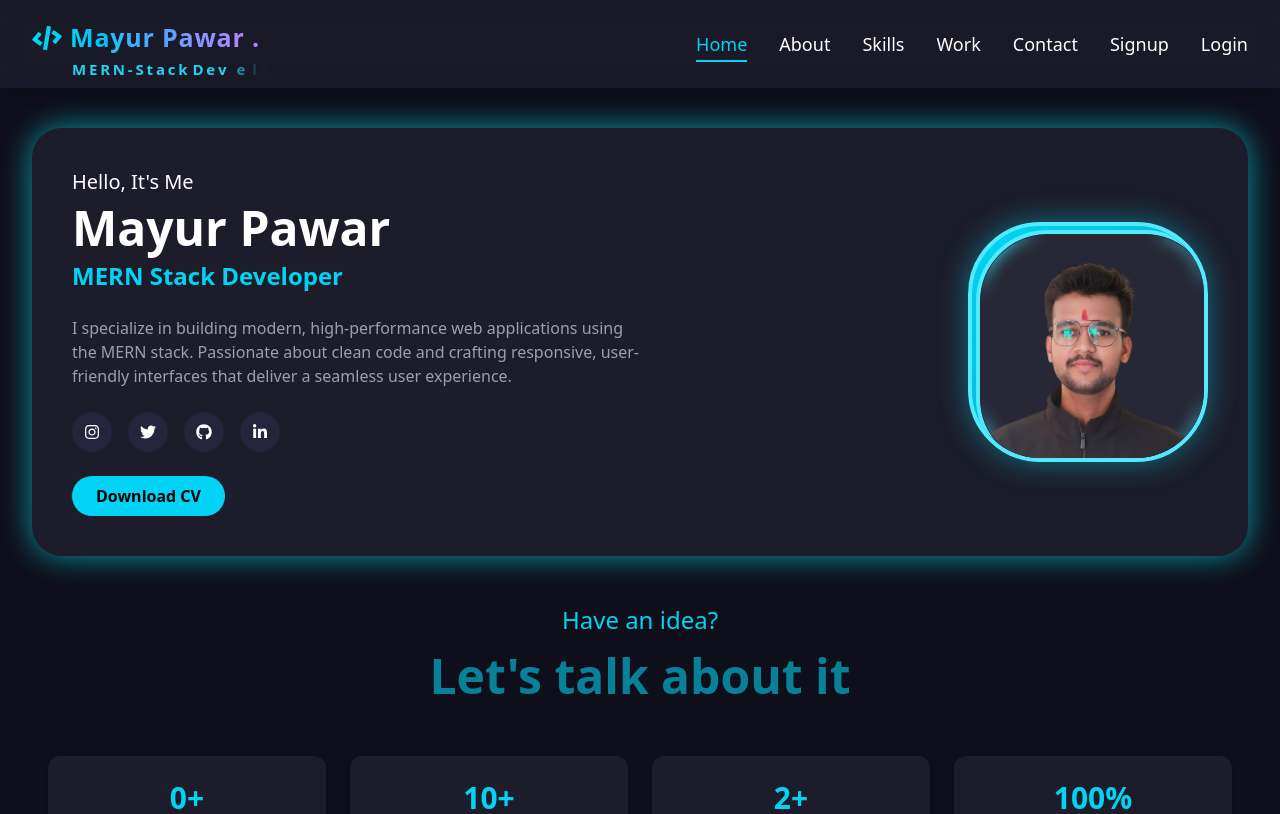
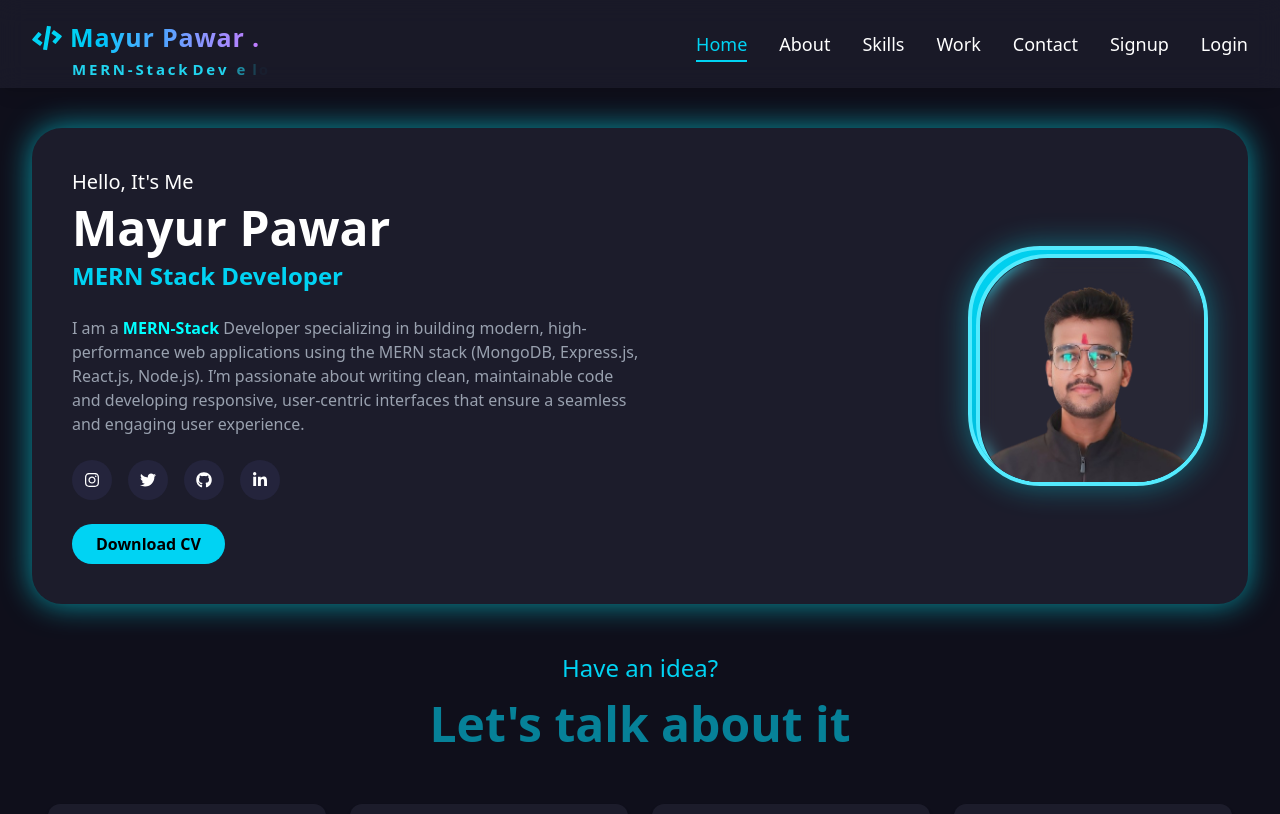
Before and after one commit to mayurpawar1907/Mayur-s-Portfolio, a React (Vite) app: page / in a window 1280 px wide. Shown: the top 814 px of the page. Built offline with nearby package versions, Linux system fonts and the light colour scheme.

Commit message:
changes in first page

```diff
--- a/src/Components/Firstpage.jsx
+++ b/src/Components/Firstpage.jsx
@@ -13,6 +13,7 @@ const stats = [
   { count: 2, suffix: "+", label: "Clients Worldwide" },
   { count: 100, suffix: "%", label: "Client Satisfaction" },
 ];
+
 
 function Firstpage() {
   const [colorIndex, setColorIndex] = useState(0);
@@ -47,10 +48,7 @@ function Firstpage() {
             MERN Stack Developer
           </h2>
           <p className="text-gray-400 mb-6 text-sm md:text-base">
-            I specialize in building modern, high-performance web applications
-            using the MERN stack. Passionate about clean code and crafting
-            responsive, user-friendly interfaces that deliver a seamless user
-            experience.
+           I am a <span style={{color:"cyan", fontWeight:"700"}}>MERN-Stack</span> Developer specializing in building modern, high-performance web applications using the MERN stack (MongoDB, Express.js, React.js, Node.js). I’m passionate about writing clean, maintainable code and developing responsive, user-centric interfaces that ensure a seamless and engaging user experience.
           </p>
 
           {/* Social Media Icons (UPDATED) */}
@@ -236,6 +234,7 @@ function Firstpage() {
       </div>
     </div>
   );
+
 }
 
 export default Firstpage;
```
